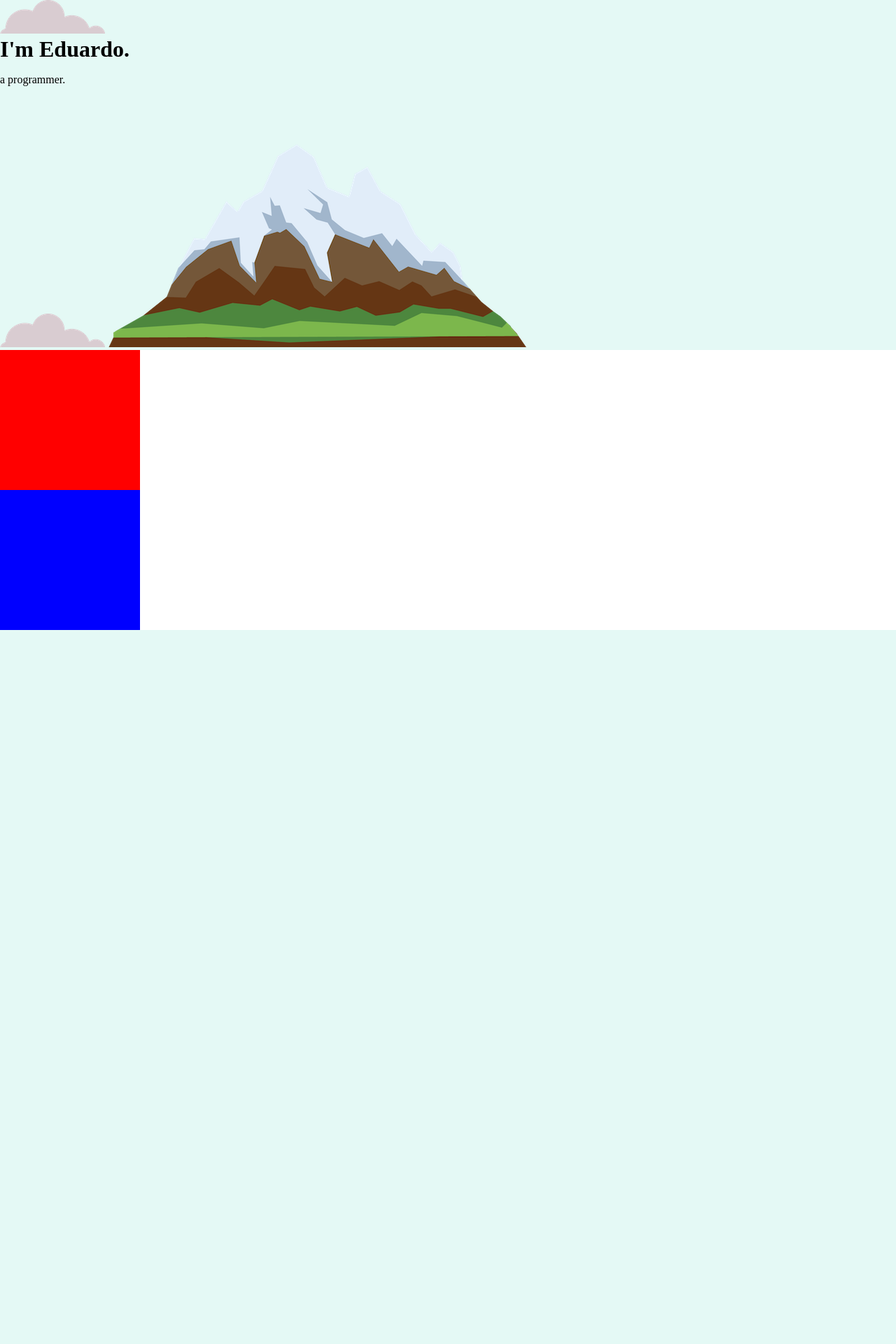
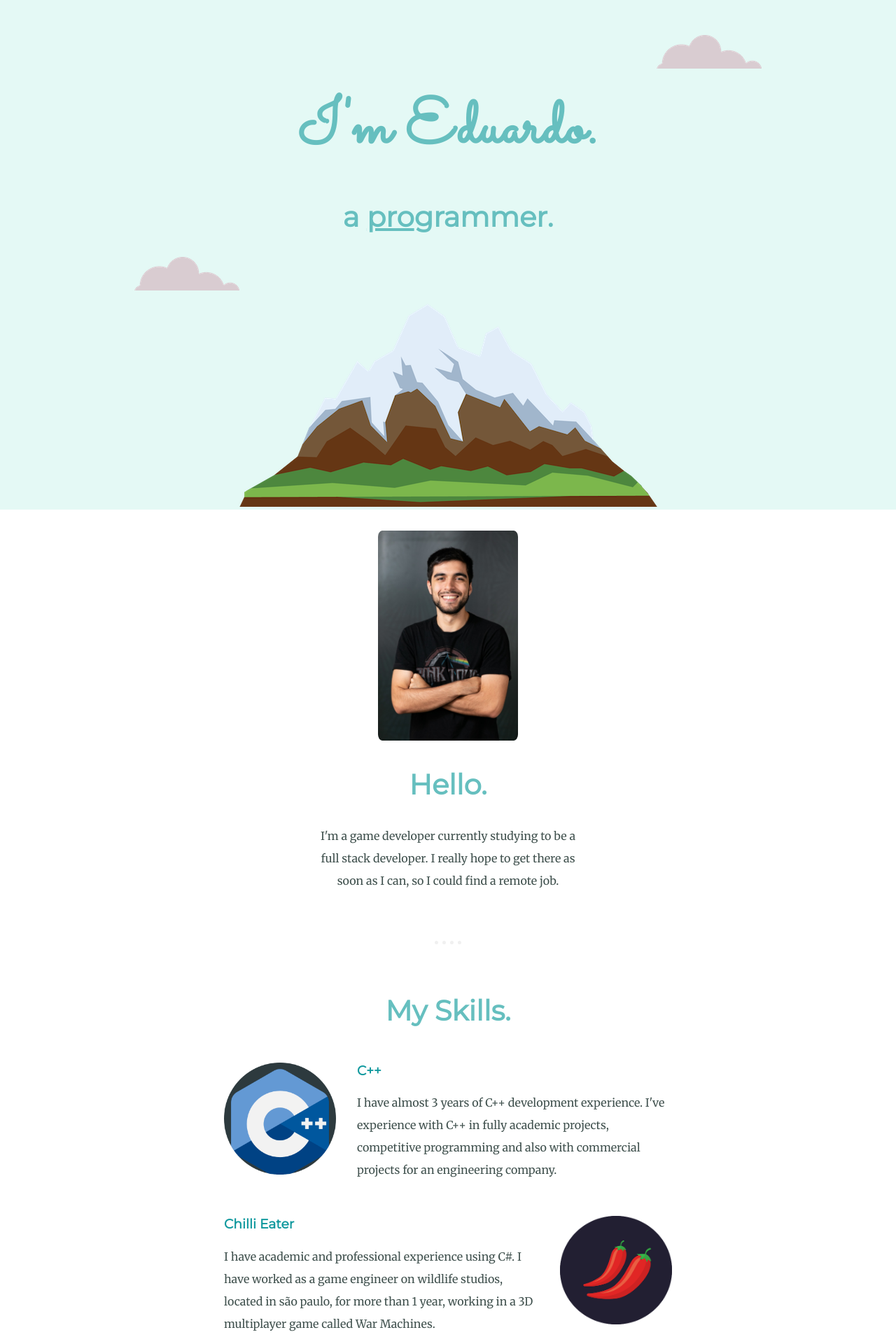
Before and after one commit to All-BESMA/web-development-course, a web app: file CSS - My Site/index.html in a window 1280 px wide. Shown: the top 1920 px of the page at 70% size. Before the commit the page ends 900 px from the top, so only its background shows below. Run offline with its HTML, style and script files only (its server is not run), Linux system fonts and the light colour scheme.

Commit message:
Finished section 5. CSS - Intermediate

```diff
--- a/CSS - My Site/css/styles.css
+++ b/CSS - My Site/css/styles.css
@@ -1,23 +1,134 @@
 body{
   margin: 0;
+  text-align: center;
+  font-family: 'Merriweather', serif;
+  color: #40514E;
 }
 
 h1{
-  margin: 0;
+  margin: 50px auto 0 auto;
+  font-family: 'Sacramento', cursive;
+  font-size: 5.625rem;
+  color: #66BFBF;
+}
+
+h2{
+  font-family: 'Montserrat', sans-serif;
+  font-size: 2.5rem;
+  color: #66BFBF;
+}
+
+h3{
+  font-family: 'Montserrat', sans-serif;
+  color: #11999E;
+}
+
+a{
+  color: #11999E;
+}
+
+hr{
+  border: 0;
+  border-top: 5px dotted #F0F0F0;
+  width: 3%;
+  margin: 70px auto;
+}
+
+p{
+  line-height: 2;
+}
+
+.pro-text{
+  text-decoration: underline;
 }
 
 .top-container{
+  padding-top: 70px;
   background-color: #E4F9F5;
+  position: relative;
+}
+
+.profile-description{
+  width: 30%;
+  margin: auto;
 }
 
 .middle-container{
-  height: 200px;
-  width: 200px;
-  background-color: red;
 }
 
 .bottom-container{
-  height: 200px;
-  width: 200px;
-  background-color: blue;
+  background-color: #66BFBF;
+  padding: 30px;
+  margin: 30px auto 0px;
 }
+
+.top-cloud{
+  position: absolute;
+  right: 15%;
+  top: 50px;
+}
+
+.bottom-cloud{
+  position: absolute;
+  left: 15%;
+}
+
+.profile-img{
+  height: 300px;
+  border-radius: 3%;
+  margin: 30px auto 0px;
+}
+
+.skill-row{
+  width: 50%;
+  margin: 50px auto;
+  text-align: left;
+}
+
+.cpp-img{
+  width: 25%;
+  float: left;
+  margin-right: 30px;
+}
+
+.chillies-img{
+  width: 25%;
+  float: right;
+  margin-left: 30px;
+}
+
+.contact-button{
+  box-shadow: 0px 10px 14px -7px #276873;
+	background:linear-gradient(to bottom, #31c2ac 5%, #11999e 100%);
+	background-color:#31c2ac;
+	border-radius:8px;
+	display:inline-block;
+	cursor:pointer;
+	color:#ffffff;
+	font-family:Arial;
+	font-size:20px;
+	font-weight:bold;
+	padding:13px 32px;
+	text-decoration:none;
+	text-shadow:0px 1px 0px #3d768a;
+  width: 10%;
+  margin: 50px auto;
+}
+.contact-button:hover {
+	background:linear-gradient(to bottom, #11999e 5%, #31c2ac 100%);
+	background-color:#11999e;
+}
+.contact-button:active {
+	position:relative;
+	top:1px;
+}
+
+.footer-link{
+  text-decoration: none;
+  font-weight: 500;
+  margin: auto 15px;
+}
+
+.footer-text{
+  color: #EAF6F6;
+}
--- a/CSS - My Site/index.html
+++ b/CSS - My Site/index.html
@@ -5,20 +5,52 @@
     <title>Eduardo Rodrigues</title>
     <link rel="stylesheet" href="css/styles.css">
     <link rel="icon" href="resources/favicon.ico">
+    <link href="https://fonts.googleapis.com/css?family=Merriweather|Montserrat|Sacramento&display=swap" rel="stylesheet">
   </head>
   <body>
     <div class="top-container">
-      <img src="resources/cloud.png" alt="cloud-img">
+      <img class="top-cloud" src="resources/cloud.png" alt="cloud-img">
       <h1>I'm Eduardo.</h1>
-      <p>a programmer.</p>
-      <img src="resources/cloud.png" alt="cloud-img">
+      <h2>a <span class="pro-text">pro</span>grammer.</h2>
+      <img class="bottom-cloud" src="resources/cloud.png" alt="cloud-img">
       <img src="resources/mountain.png" alt="mountain-img">
     </div>
     <div class="middle-container">
+      <div class="profile">
+        <img class="profile-img" src="resources/me.jpeg" alt="profile-img">
+        <h2>Hello.</h2>
+        <p class="profile-description">I'm a game developer currently studying to be a full stack developer. I really hope to get there as soon as I can, so I could find a remote job.</p>
+      </div>
+      <hr>
+      <div class="skills">
+        <h2>My Skills.</h2>
+        <div class="skill-row">
+          <img class="cpp-img" src="resources/c.png" alt="cpp-img">
+          <h3>C++</h3>
+          <p>I have almost 3 years of C++ development experience. I've experience with C++ in fully academic projects, competitive programming and also with commercial projects for an engineering company.</p>
+        </div>
+        <div class="skill-row">
+          <img class="chillies-img" src="resources/chillies.png" alt="chillies-img">
+          <h3>Chilli Eater</h3>
+          <p>I have academic and professional experience using C#. I have worked as a game engineer on wildlife studios, located in são paulo, for more than 1 year, working in a 3D multiplayer game called War Machines.</p>
+        </div>
+      </div>
+      <hr>
+      <div class="contact-me">
+        <h2>Get In Touch</h2>
+        <h3>If you love hot wings as much as I do.</h3>
+        <p>Love hot wings as much as I do? Let's talk about how awesome they are!</p>
+        <p>We can code while we eat hot wings!</p>
+        <a class="contact-button" href="mailto:eduardohmrodrigues@gmail.com">CONTACT ME</a>
+      </div>
+    </div>
 
-    </div>
+
     <div class="bottom-container">
-
+      <a class="footer-link" href="linkedin.com/in/eduardo-rodrigues-774091129/">LinkedIn</a>
+      <a class="footer-link" href="http://github.com/eduardohmrodrigues">Github</a>
+      <a class="footer-link" href="https://eduardohmrodrigues.github.io/">Website</a>
+      <p class="footer-text">© 2018 Eduardo Rodrigues.</p>
     </div>
   </body>
 </html>
```
Also changed, not shown: CSS - My Site/resources/c.png (added), CSS - My Site/resources/cpp.png (added), CSS - My Site/resources/me.jpeg (added).
